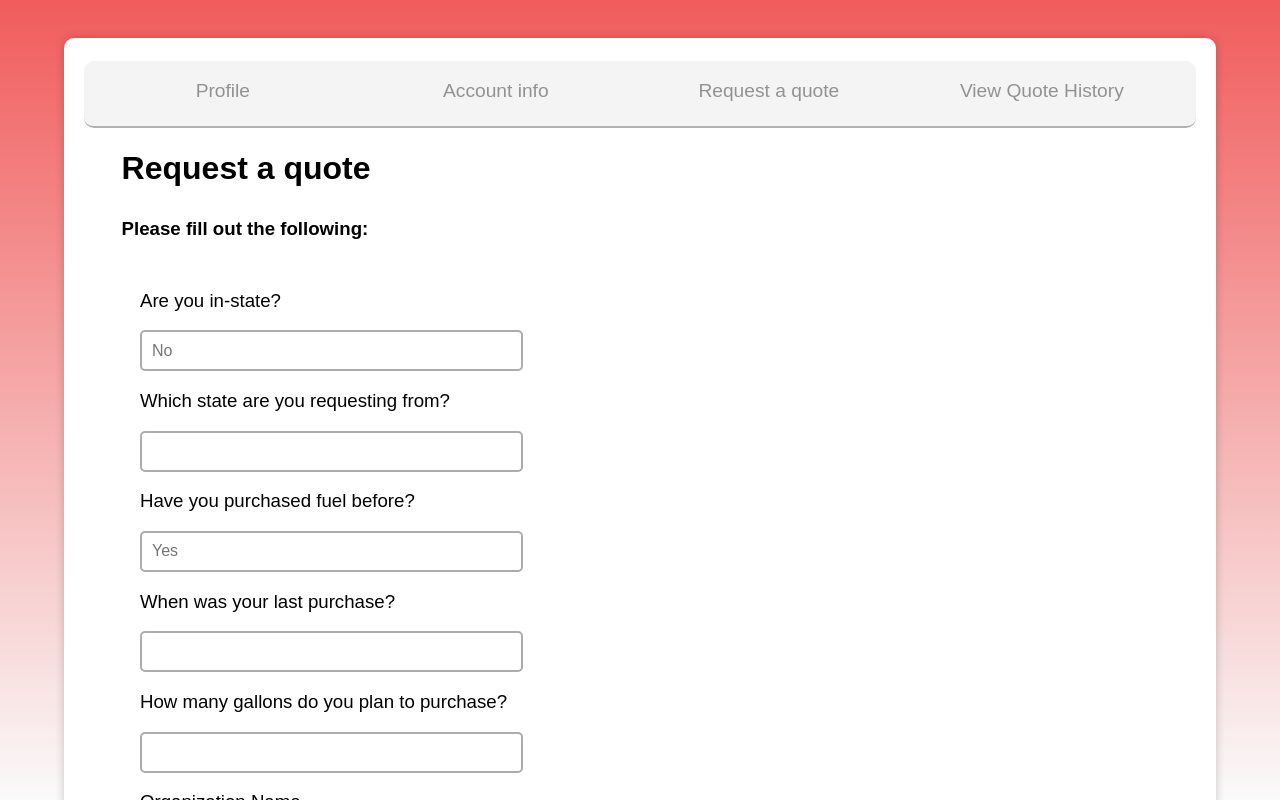
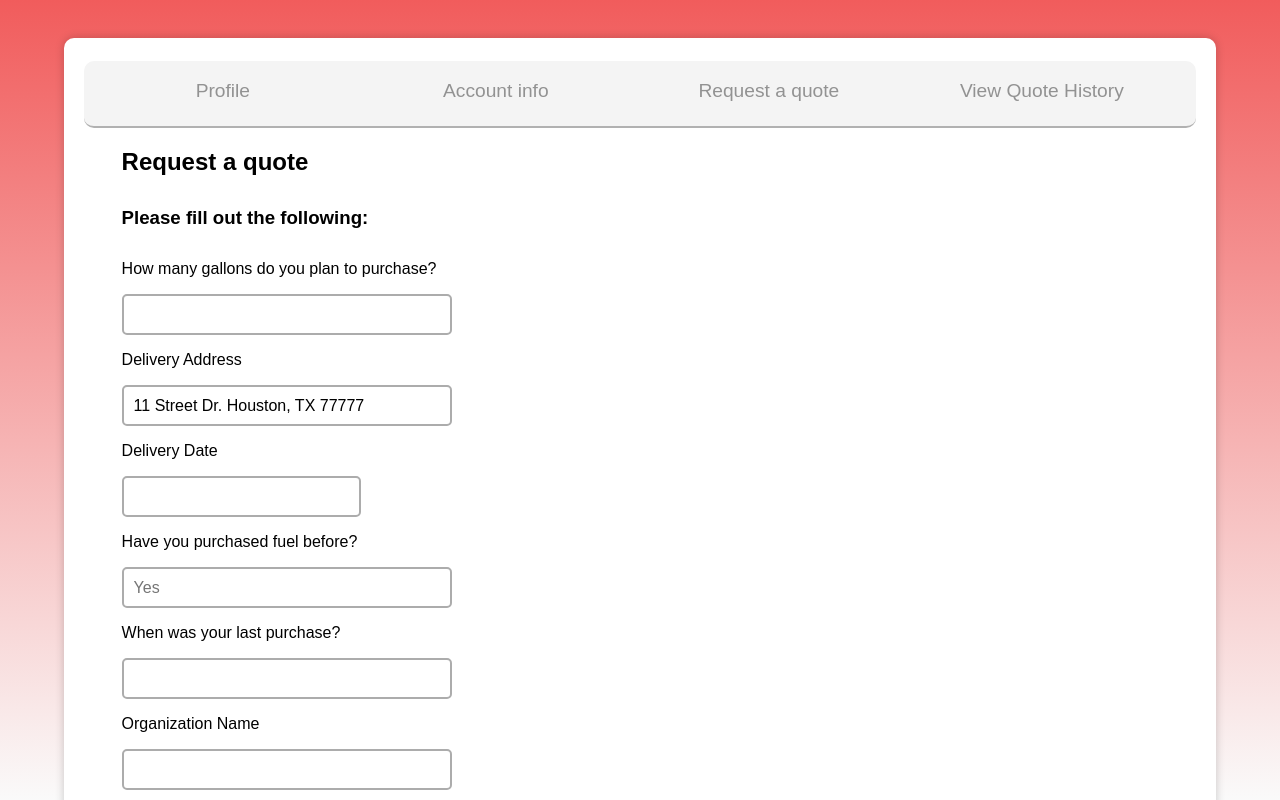
Before and after one commit to dragomirNonov/COSC4353-GroupProject, a React (Vite) app in the folder cosc4353-project/: page /home in a window 1280 px wide. Both pictures are taken after a click on the button "Request a quote". Shown: the top 800 px of the page. Built offline with nearby package versions, Linux system fonts and the light colour scheme.

Commit message:
added missing fields

```diff
--- a/cosc4353-project/src/components/quoteform.jsx
+++ b/cosc4353-project/src/components/quoteform.jsx
@@ -1,96 +1,95 @@
 import { BrowserRouter as Router, Link } from "react-router-dom";
-import { useState } from "react";
+import React, { useState } from "react";
+import DatePicker from 'react-datepicker';
+import 'react-datepicker/dist/react-datepicker.css';
 
 const QuoteForm = (props) => {
-  const [inState, setInState] = useState("");
-  const [state, setState] = useState("");
+  const suggestedPrice = 3; //$ per gallon, fetch from pricing module
+  //const total = gallons * suggestedPrice;
+  const [gallons, setGallons] = useState("");
+  const [selectedDate, setSelectedDate] = useState(null);
   const [previousCustomer, setPreviousCustomer] = useState("");
   const [lastPurchase, setLastPurchase] = useState("");
-  const [gallons, setGallons] = useState("");
   const [name, setName] = useState("");
   const [profitMargin, setProfitMargin] = useState("");
 
-  const handleInStateChange = (event) => {
-    setInState(event.target.value);
-    // console.log(event.target.value);
+  const handleGallonsChange = (event) => {
+    setGallons(event.target.value);
+  }
+
+  const handleDateChange = (date) => {
+    setSelectedDate(date);
   };
 
-  const handleStateChange = (event) => {
-    setState(event.target.value);
-    // console.log(event.target.value);
-  };
   const handlePreviousCustomerChange = (event) => {
     setPreviousCustomer(event.target.value);
-    // console.log(event.target.value);
   };
 
   const handleLastPurchaseChange = (event) => {
     setLastPurchase(event.target.value);
-    // console.log(event.target.value);
-  };
+  }
 
-  const handleGallonsChange = (event) => {
-    setGallons(event.target.value);
-    // console.log(event.target.value);
-  };
   const handleNameChange = (event) => {
     setName(event.target.value);
-    // console.log(event.target.value);
   };
 
   const handleProfitMarginChange = (event) => {
     setProfitMargin(event.target.value);
-    // console.log(event.target.value);
-  };
+  }
+
+
 
   const handleSubmit = (event) => {
     event.preventDefault();
-    console.log("inState:", inState);
-    console.log("state:", state);
-    console.log("previousCustomer:", previousCustomer);
-    console.log("lastPurchase:", lastPurchase);
-    console.log("gallons:", gallons);
-    console.log("name:", name);
-    console.log("profitMargin:", profitMargin);
+
   };
 
   return (
     <div className="bigform">
       <form onSubmit={handleSubmit}>
-        <h1 className="inline">Request a quote</h1>
+        <h2 className="inline">Request a quote</h2>
         <h5>Please fill out the following: </h5>
-        <div className="quoteForm">
         <div>
-            <p>Are you in-state?</p>
+          <p>How many gallons do you plan to purchase?</p>
           <input
             className="textarea"
-              type="inState"
-              id="inState"
-              name="inState"
-              placeholder="No"
-              value={inState}
-              onChange={handleInStateChange}
+            type="number"
+            id="gallons"
+            name="gallons"
+            placeholder=""
+            value={gallons}
+            onChange={handleGallonsChange}
             required
           />
         </div>
+
         <div>
-            <p>Which state are you requesting from?</p>
+          <p>Delivery Address</p>
           <input
             className="textarea"
-              type="state"
-              id="state"
-              name="state"
-              placeholder=""
-              value={state}
-              onChange={handleStateChange}
-              required
+            type="text"
+            id="address"
+            name="address"
+            value = "11 Street Dr. Houston, TX 77777"
+            readOnly
           />
         </div>
+
+        <div>
+          <p>Delivery Date</p>
+          <DatePicker
+            className="textarea"
+            selected={selectedDate}
+            onChange={handleDateChange}
+            dateFormat="MM/dd/yyyy"
+          />
+        </div>
+
         <div>
           <p>Have you purchased fuel before?</p>
           <input
             className="textarea"
-              type="previousCustomer"
+            type="text"
             id="previousCustomer"
             name="previousCustomer"
             placeholder="Yes"
@@ -103,7 +102,7 @@ const QuoteForm = (props) => {
           <p>When was your last purchase?</p>
           <input
             className="textarea"
-              type="lastPurchase"
+            type="text"
             id="lastPurchase"
             name="lastPurchase"
             placeholder=""
@@ -112,24 +111,12 @@ const QuoteForm = (props) => {
             required
           />
         </div>
-          <div>
-            <p>How many gallons do you plan to purchase?</p>
-            <input
-              className="textarea"
-              type="gallons"
-              id="gallons"
-              name="gallons"
-              placeholder=""
-              value={gallons}
-              onChange={handleGallonsChange}
-              required
-            />
-          </div>
+
         <div>
           <p>Organization Name</p>
           <input
             className="textarea"
-              type="name"
+            type="text"
             id="name"
             name="name"
             placeholder=""
@@ -142,7 +129,7 @@ const QuoteForm = (props) => {
           <p>What is your company's profit margin</p>
           <input
             className="textarea"
-              type="profitMargin"
+            type="text"
             id="profitMargin"
             name="profitMargin"
             placeholder=""
@@ -151,12 +138,35 @@ const QuoteForm = (props) => {
             required
           />
         </div>
+        <div>
+          <p>Suggested Price per gallon:</p>
+          <input
+            className="textarea"
+            type="text"
+            id="suggestedPrice"
+            name="suggestedPricev"
+            value={suggestedPrice}
+            readOnly
+          />
         </div>
+        <div>
+          <p>Total Amount Due:</p>
+          <input
+            className="textarea"
+            type="text"
+            id="total"
+            name="total"
+            value={suggestedPrice*gallons}
+            readOnly
+          />
+        </div>
+
 
 
         <button className="button" type="submit">
           Submit
         </button>
+
 
         <p className="text">
             Cancel
```
Lines whose indentation alone changed are shown as unchanged.
